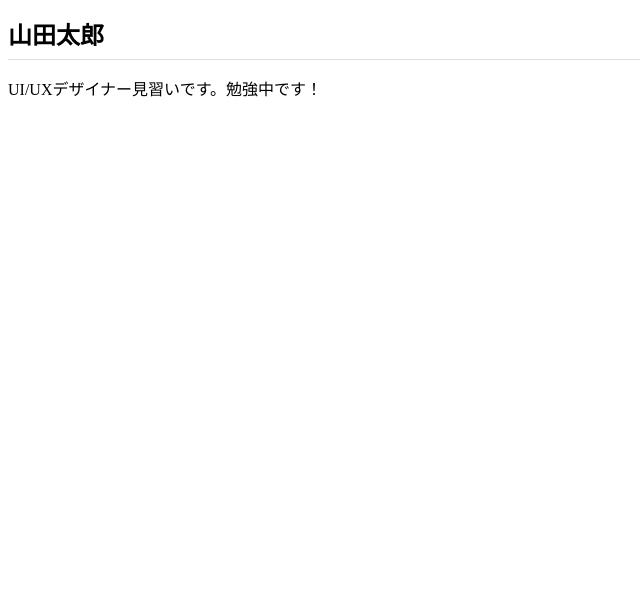
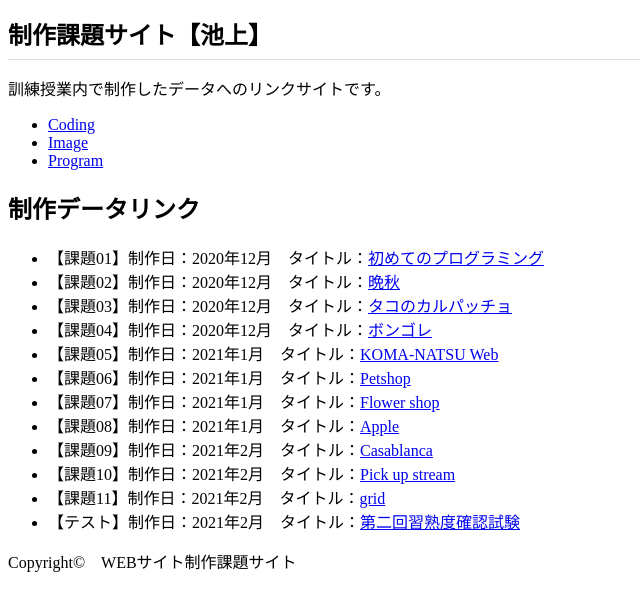
Before and after one commit to pondsup/pondsup.github.io, a plain HTML site: page index.html in a window 1280 px wide. Shown: the whole page, without its empty margins (0-640 px from the left). Drawn offline with Linux system fonts and the light colour scheme.

Commit message:
Add files via upload

```diff
--- a/index.html
+++ b/index.html
@@ -1,12 +1,57 @@
 <!DOCTYPE html>
 <html lang="ja">
+
 <head>
-  <meta charset="utf-8">
-  <title>（自分）山田太郎のポートフォリオサイト</title>
-  <link rel="stylesheet" href="css/style.css">
+    <meta charset="utf-8">
+    <title>制作課題サイト&#12304;池上寛紀&#12305;</title>
+    <meta name="description" content="訓練授業内で制作したデータへのリンクサイト">
+    <link rel="stylesheet" href="css/style.css">
 </head>
+
 <body>
-  <h1>山田太郎</h1>
-  <p>UI/UXデザイナー見習いです。勉強中です！</p>
+
+    <header>
+        <div class="container">
+            <h1>制作課題サイト&#12304;池上&#12305;</h1>
+            <p>訓練授業内で制作したデータへのリンクサイトです。</p>
+        </div>
+    </header>
+
+    <nav>
+        <ul class="container">
+            <li><a class="current" href="#">Coding</a></li>
+            <li><a href="#">Image</a></li>
+            <li><a href="#">Program</a></li>
+        </ul>
+    </nav>
+
+    <main class="container">
+        <h2>制作データリンク</h2>
+        <ul>
+            <li>&#12304;課題01&#12305;制作日：2020年12月　タイトル：<a href="start/index.html" target="_blank">初めてのプログラミング</a></li>
+            <li>&#12304;課題02&#12305;制作日：2020年12月　タイトル：<a href="bansyu/index.html" target="_blank">晩秋</a></li>
+            <li>&#12304;課題03&#12305;制作日：2020年12月　タイトル：<a href="herb/index.html" target="_blank">タコのカルパッチョ</a></li>
+            <li>&#12304;課題04&#12305;制作日：2020年12月　タイトル：<a href="vongole/index.html" target="_blank">ボンゴレ</a></li>
+            <li>&#12304;課題05&#12305;制作日：2021年1月　タイトル：<a href="cat/index.html" target="_blank">KOMA-NATSU Web</a></li>
+            <li>&#12304;課題06&#12305;制作日：2021年1月　タイトル：<a href="petshop/index.html" target="_blank">Petshop</a></li>
+            <li>&#12304;課題07&#12305;制作日：2021年1月　タイトル：<a href="flowershop/index.html" target="_blank">Flower shop</a></li>
+            <li>&#12304;課題08&#12305;制作日：2021年1月　タイトル：<a href="apple/index.html" target="_blank">Apple</a></li>
+            <li>&#12304;課題09&#12305;制作日：2021年2月　タイトル：<a href="casablanca/index.html" target="_blank">Casablanca</a></li>
+            <li>&#12304;課題10&#12305;制作日：2021年2月　タイトル：<a href="pickupstream/index.html" target="_blank">Pick up stream</a></li>
+            <li>&#12304;課題11&#12305;制作日：2021年2月　タイトル：<a href="grid/index.html" target="_blank">grid</a></li>
+            <li>&#12304;テスト&#12305;制作日：2021年2月　タイトル：<a href="test/index.html" target="_blank">第二回習熟度確認試験</a></li>
+        </ul>
+    </main>
+
+    <footer>
+        <p class="container">
+            </small>
+            Copyright&copy;　WEBサイト制作課題サイト
+            </small>
+        </p>
+
+    </footer>
+
 </body>
+
 </html>
```
